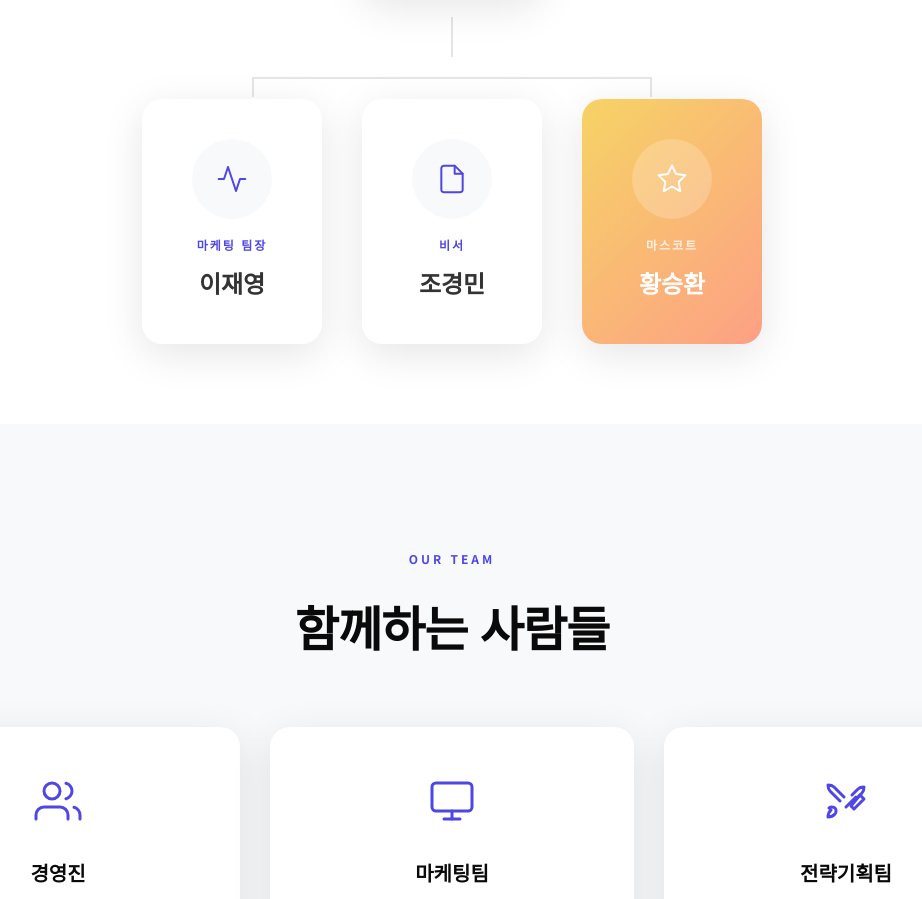
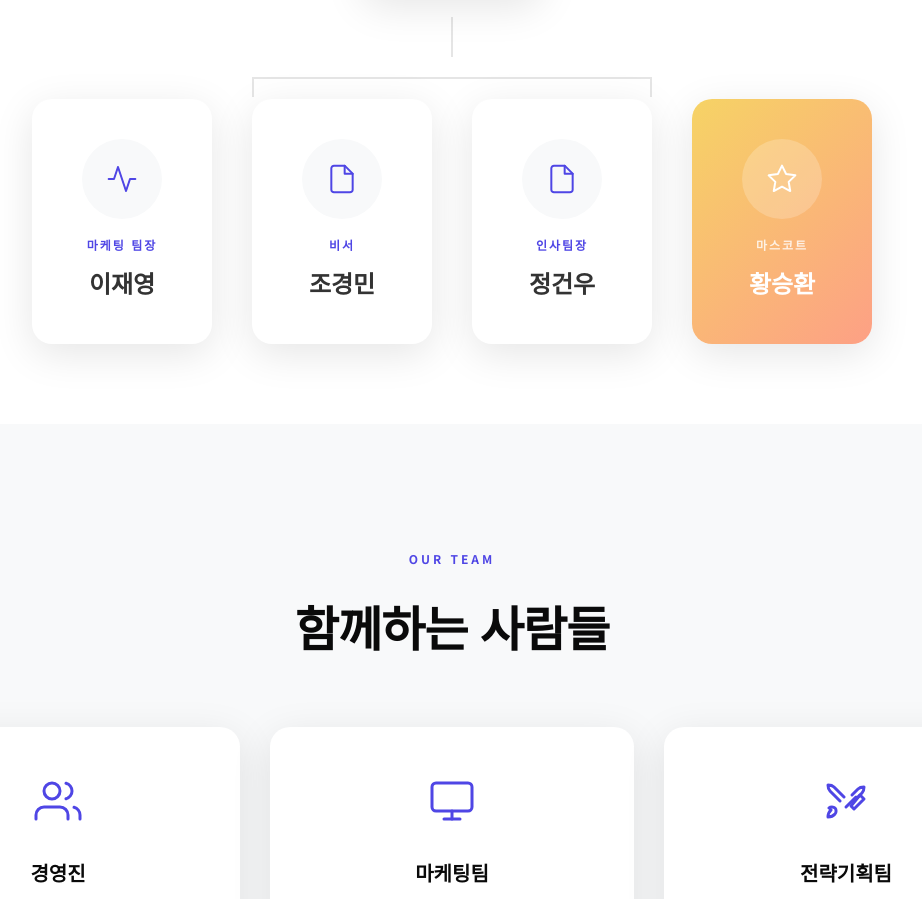
Before and after one commit to ijaeyoung99/DongHwanInc, a plain HTML site: page organization.html in a window 1280 px wide. Shown: the part 865-1764 px from the top of the page, without its empty margins (188-1110 px from the left). Drawn offline with Linux system fonts and the light colour scheme.

Commit message:
인사팀장 업뎃

```diff
--- a/organization.html
+++ b/organization.html
@@ -113,6 +113,21 @@
                         </div>
                     </div>
 
+                    <div class="org-member reveal">
+                        <div class="member-avatar">
+                            <div class="avatar-circle">
+                                <svg width="32" height="32" viewBox="0 0 24 24" fill="none">
+                                    <path d="M14 2H6C5.46957 2 4.96086 2.21071 4.58579 2.58579C4.21071 2.96086 4 3.46957 4 4V20C4 20.5304 4.21071 21.0391 4.58579 21.4142C4.96086 21.7893 5.46957 22 6 22H18C18.5304 22 19.0391 21.7893 19.4142 21.4142C19.7893 21.0391 20 20.5304 20 20V8L14 2Z" stroke="currentColor" stroke-width="1.5" stroke-linecap="round" stroke-linejoin="round"/>
+                                    <path d="M14 2V8H20" stroke="currentColor" stroke-width="1.5" stroke-linecap="round" stroke-linejoin="round"/>
+                                </svg>
+                            </div>
+                        </div>
+                        <div class="member-info">
+                            <span class="member-position">인사팀장</span>
+                            <h3 class="member-name">정건우</h3>
+                        </div>
+                    </div>
+
                     <div class="org-member mascot reveal">
                         <div class="member-avatar">
                             <div class="avatar-circle">
```
